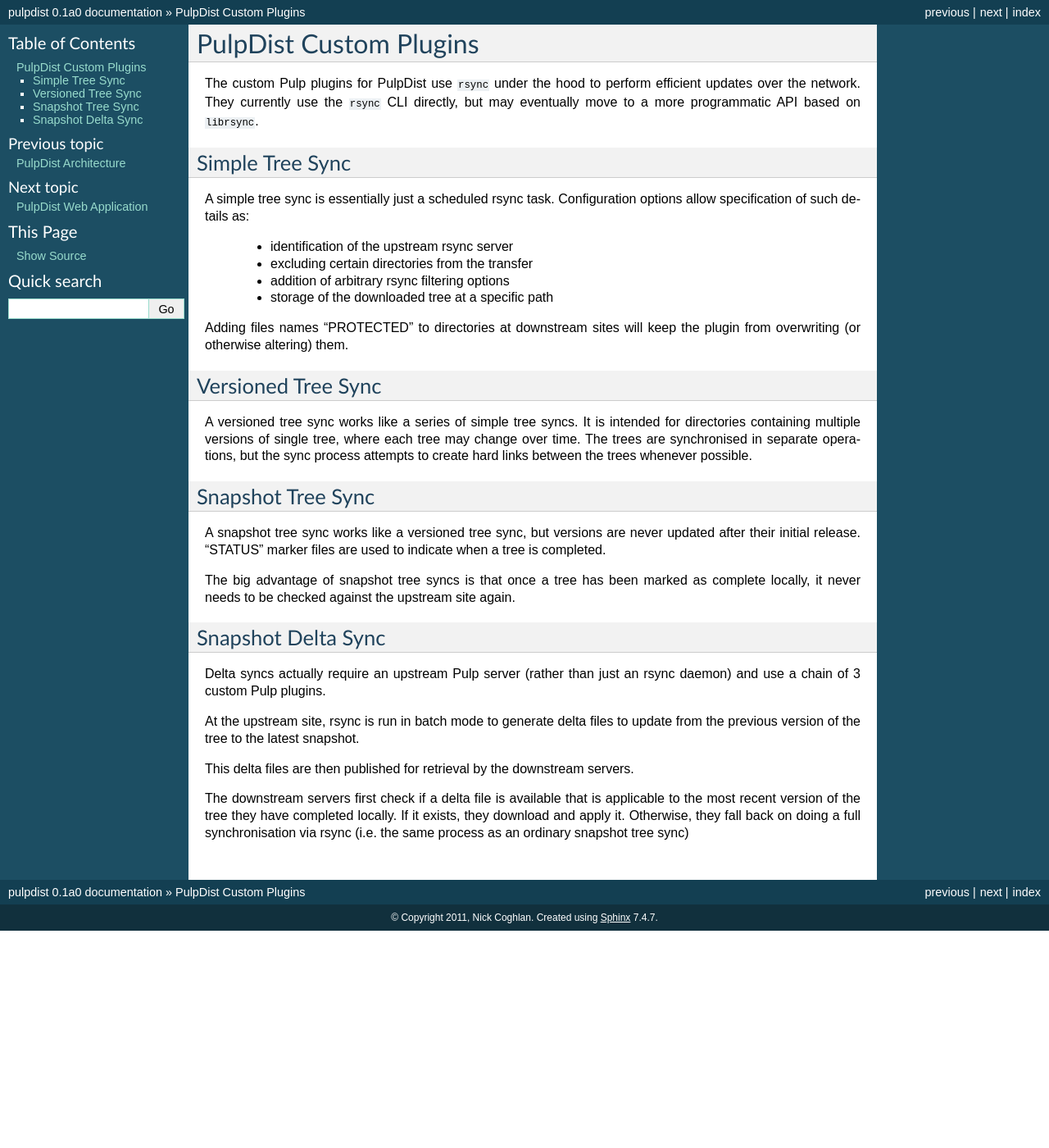
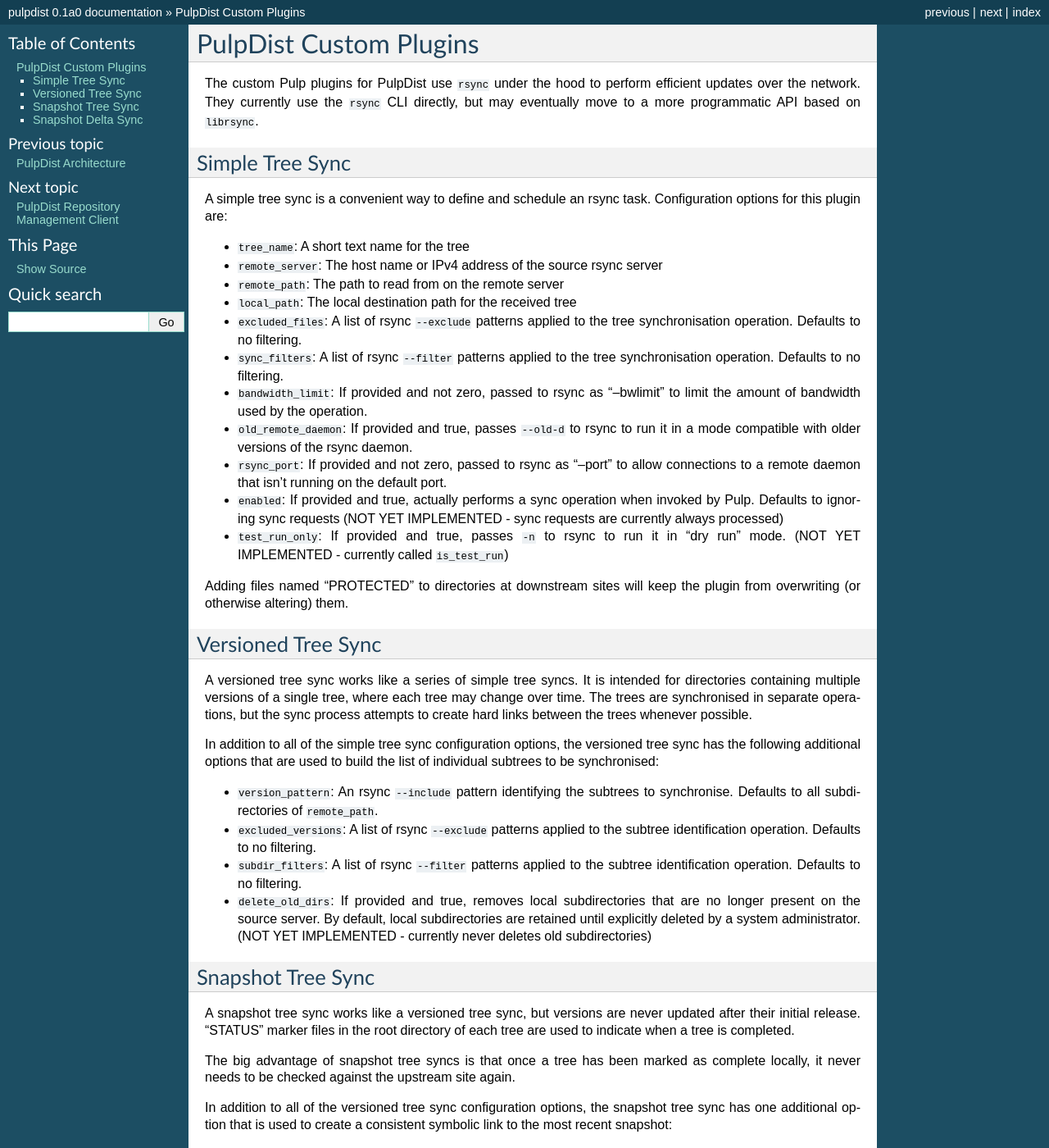
Before and after one commit to ncoghlan/pulpdist, a Sphinx documentation site: the page built from doc/plugins.rst, in a window 1280 px wide and 1400 px high. Shown: the whole window at 82% size. Built offline with Sphinx 7.4.7, drawn with Linux system fonts in a browser that asks for light colours; some of the changed text lies outside the part shown.

Commit message:
Update docs for plugins and manage_repos CLI

```diff
--- a/doc/index.rst
+++ b/doc/index.rst
@@ -8,7 +8,7 @@ PulpDist is a set of Pulp_ plugins and an associated Django_ application that
 together allow a network of Pulp_ servers to be used as a filtered mirroring
 network with robust access control mechanisms.
 
-The project is in a very early alpha state, so there are a *lot* of rough edges,
+The project is still in an alpha state, so there are quite a few rough edges,
 not only in the code and documentation, but also in the development
 infrastructure around the project.
 
--- a/doc/plugins.rst
+++ b/doc/plugins.rst
@@ -12,15 +12,30 @@ directly, but may eventually move to a more programmatic API based on
 Simple Tree Sync
 ----------------
 
-A simple tree sync is essentially just a scheduled rsync task. Configuration
-options allow specification of such details as:
+A simple tree sync is a convenient way to define and schedule an rsync task.
+Configuration options for this plugin are:
 
-  * identification of the upstream rsync server
-  * excluding certain directories from the transfer
-  * addition of arbitrary rsync filtering options
-  * storage of the downloaded tree at a specific path
+* ``tree_name``: A short text name for the tree
+* ``remote_server``: The host name or IPv4 address of the source rsync server
+* ``remote_path``: The path to read from on the remote server
+* ``local_path``: The local destination path for the received tree
+* ``excluded_files``: A list of rsync ``--exclude`` patterns applied to the
+  tree synchronisation operation. Defaults to no filtering.
+* ``sync_filters``: A list of rsync ``--filter`` patterns applied to the
+  tree synchronisation operation. Defaults to no filtering.
+* ``bandwidth_limit``: If provided and not zero, passed to rsync as "--bwlimit"
+  to limit the amount of bandwidth used by the operation.
+* ``old_remote_daemon``:  If provided and true, passes ``--old-d`` to rsync to
+  run it in a mode compatible with older versions of the rsync daemon.
+* ``rsync_port``: If provided and not zero, passed to rsync as "--port" to
+  allow connections to a remote daemon that isn't running on the default port.
+* ``enabled``: If provided and true, actually performs a sync operation when
+  invoked by Pulp. Defaults to ignoring sync requests (NOT YET IMPLEMENTED
+  - sync requests are currently always processed)
+* ``test_run_only``: If provided and true, passes ``-n`` to rsync to run it in
+  "dry run" mode. (NOT YET IMPLEMENTED - currently called ``is_test_run``)
 
-Adding files names "PROTECTED" to directories at downstream sites will
+Adding files named "PROTECTED" to directories at downstream sites will
 keep the plugin from overwriting (or otherwise altering) them.
 
 
@@ -28,26 +43,51 @@ Versioned Tree Sync
 -------------------
 
 A versioned tree sync works like a series of simple tree syncs. It is
-intended for directories containing multiple versions of single tree,
+intended for directories containing multiple versions of a single tree,
 where each tree may change over time. The trees are synchronised in separate
 operations, but the sync process attempts to create hard links between
 the trees whenever possible.
+
+In addition to all of the simple tree sync configuration options, the
+versioned tree sync has the following additional options that are used to
+build the list of individual subtrees to be synchronised:
+
+* ``version_pattern``: An rsync ``--include`` pattern identifying the subtrees
+  to synchronise. Defaults to all subdirectories of ``remote_path``.
+* ``excluded_versions``: A list of rsync ``--exclude`` patterns applied to the
+  subtree identification operation. Defaults to no filtering.
+* ``subdir_filters``: A list of rsync ``--filter`` patterns applied to the
+  subtree identification operation. Defaults to no filtering.
+* ``delete_old_dirs``: If provided and true, removes local subdirectories that
+  are no longer present on the source server. By default, local subdirectories
+  are retained until explicitly deleted by a system administrator. (NOT YET
+  IMPLEMENTED - currently never deletes old subdirectories)
 
 
 Snapshot Tree Sync
 ------------------
 
 A snapshot tree sync works like a versioned tree sync, but versions are
-never updated after their initial release. "STATUS" marker files are
-used to indicate when a tree is completed.
+never updated after their initial release. "STATUS" marker files in the root
+directory of each tree are used to indicate when a tree is completed.
 
 The big advantage of snapshot tree syncs is that once a tree has been
 marked as complete locally, it never needs to be checked against the
 upstream site again.
 
+In addition to all of the versioned tree sync configuration options, the
+snapshot tree sync has one additional option that is used to
+create a consistent symbolic link to the most recent snapshot:
+
+* ``latest_link_name``: If provided and not ``None``, a local symbolic link
+  is created with this name that points to the most recent snapshot after
+  each sync operation. By default, no symbolic link is created.
+
 
 Snapshot Delta Sync
 -------------------
+
+.. note: The plugins for delta sync support are not yet implemented.
 
 Delta syncs actually require an upstream Pulp server (rather than just
 an rsync daemon) and use a chain of 3 custom Pulp plugins.
```
Also changed, not shown: other parts of doc/index.rst (+1 -0 lines), doc/cli.rst (added, +70 -0 lines).
